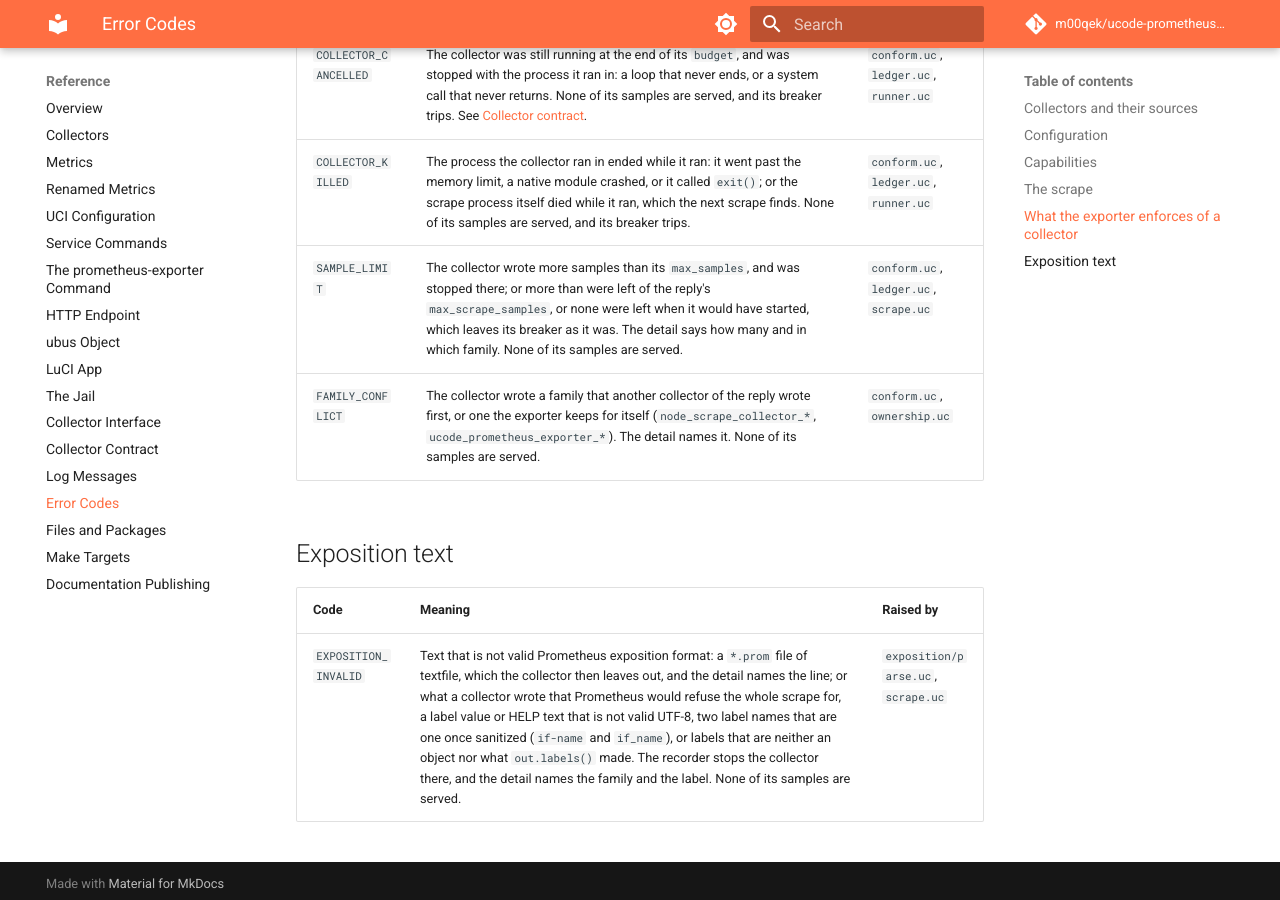
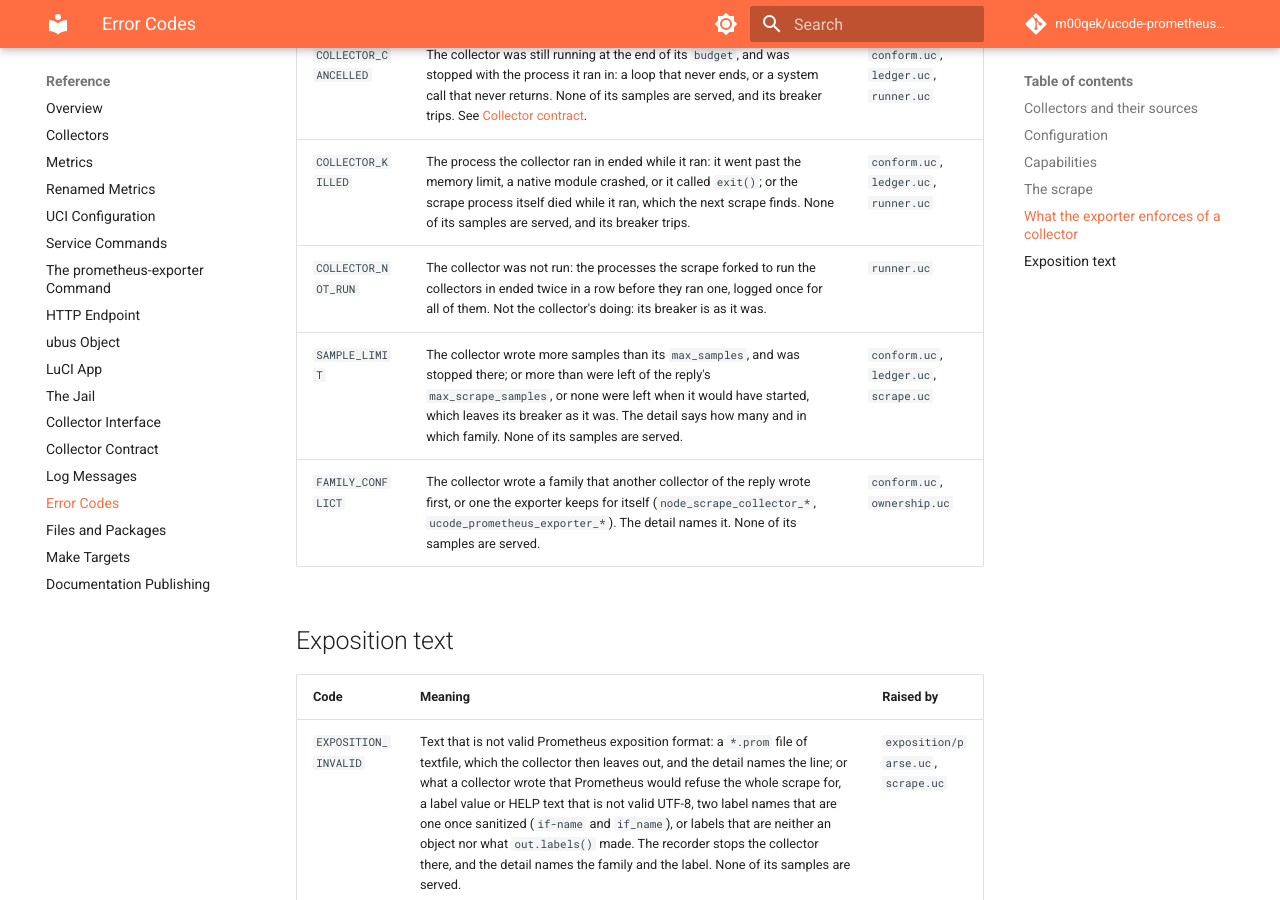
Before and after one commit to m00qek/ucode-prometheus-exporter, an MkDocs documentation site: the page built from docs/reference/error-codes.md, in a window 1280 px wide and 900 px high, scrolled down 2832 px. Built offline with MkDocs 1.6.1 and Material for MkDocs 9.7.7, drawn with Linux system fonts in a browser that asks for light colours; comment, search, counter and statistics services are not loaded.

Commit message:
Count the children that die before a collector in a row, and charge none for it
st.lost was never reset, so two children dying anywhere in one scrape
failed every collector left with COLLECTOR_KILLED, tripping breakers of
collectors that never ran. It starts again once a child runs one, and the
collectors left when it gives up fail with COLLECTOR_NOT_RUN, skipped as
the deadline's are, their breakers as they were.

```diff
--- a/docs/reference/error-codes.md
+++ b/docs/reference/error-codes.md
@@ -49,6 +49,7 @@ A failure carries an uppercase code, from `src/prometheus_exporter/errors.uc`, a
 | :--- | :--- | :--- |
 | `COLLECTOR_CANCELLED` | The collector was still running at the end of its `budget`, and was stopped with the process it ran in: a loop that never ends, or a system call that never returns. None of its samples are served, and its breaker trips. See [Collector contract](collector-contract.md). | `conform.uc`, `ledger.uc`, `runner.uc` |
 | `COLLECTOR_KILLED` | The process the collector ran in ended while it ran: it went past the memory limit, a native module crashed, or it called `exit()`; or the scrape process itself died while it ran, which the next scrape finds. None of its samples are served, and its breaker trips. | `conform.uc`, `ledger.uc`, `runner.uc` |
+| `COLLECTOR_NOT_RUN` | The collector was not run: the processes the scrape forked to run the collectors in ended twice in a row before they ran one, logged once for all of them. Not the collector's doing: its breaker is as it was. | `runner.uc` |
 | `SAMPLE_LIMIT` | The collector wrote more samples than its `max_samples`, and was stopped there; or more than were left of the reply's `max_scrape_samples`, or none were left when it would have started, which leaves its breaker as it was. The detail says how many and in which family. None of its samples are served. | `conform.uc`, `ledger.uc`, `scrape.uc` |
 | `FAMILY_CONFLICT` | The collector wrote a family that another collector of the reply wrote first, or one the exporter keeps for itself (`node_scrape_collector_*`, `ucode_prometheus_exporter_*`). The detail names it. None of its samples are served. | `conform.uc`, `ownership.uc` |
 
```
Also changed, not shown: CHANGELOG.md (+1 -0 lines), 4 other files.
